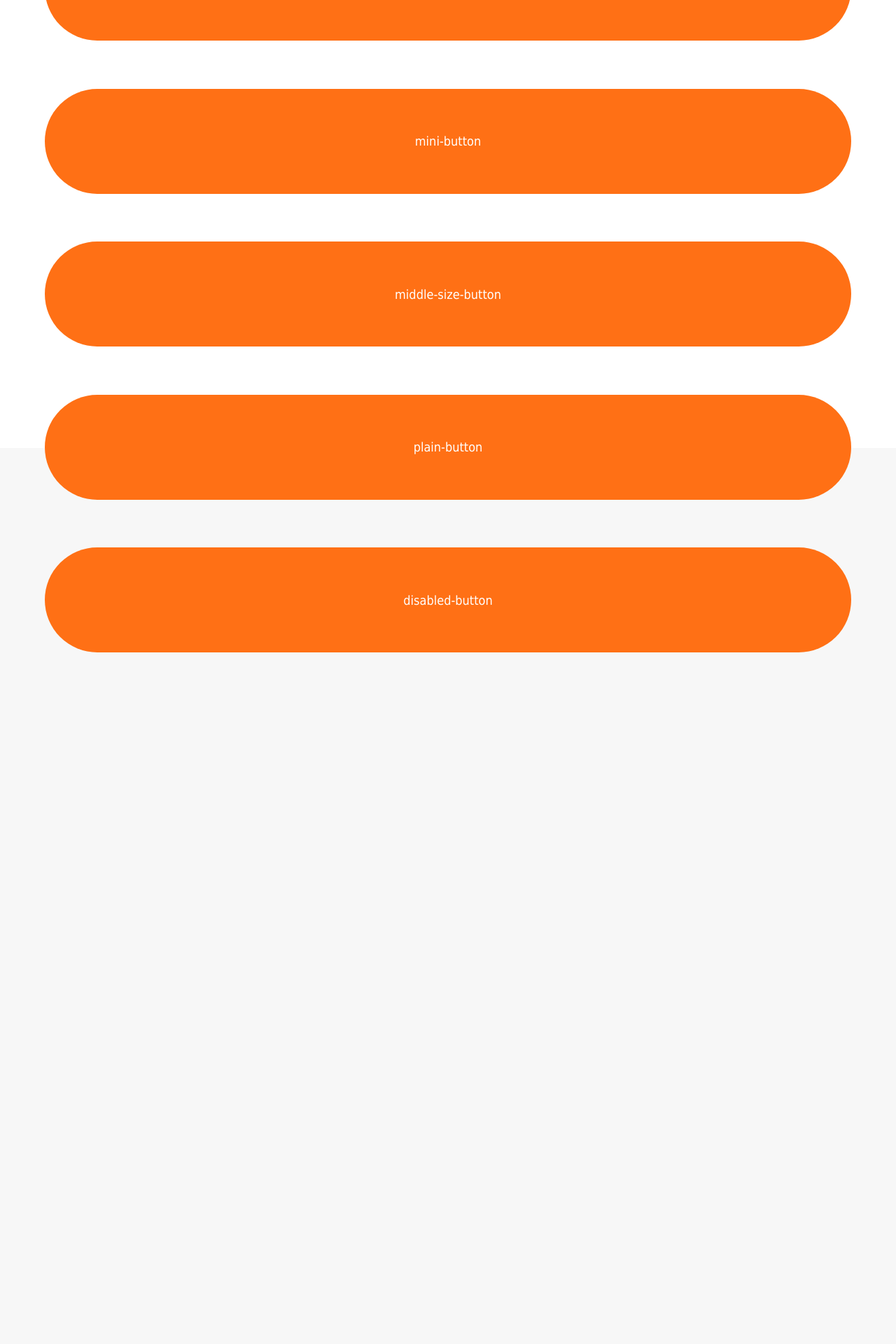
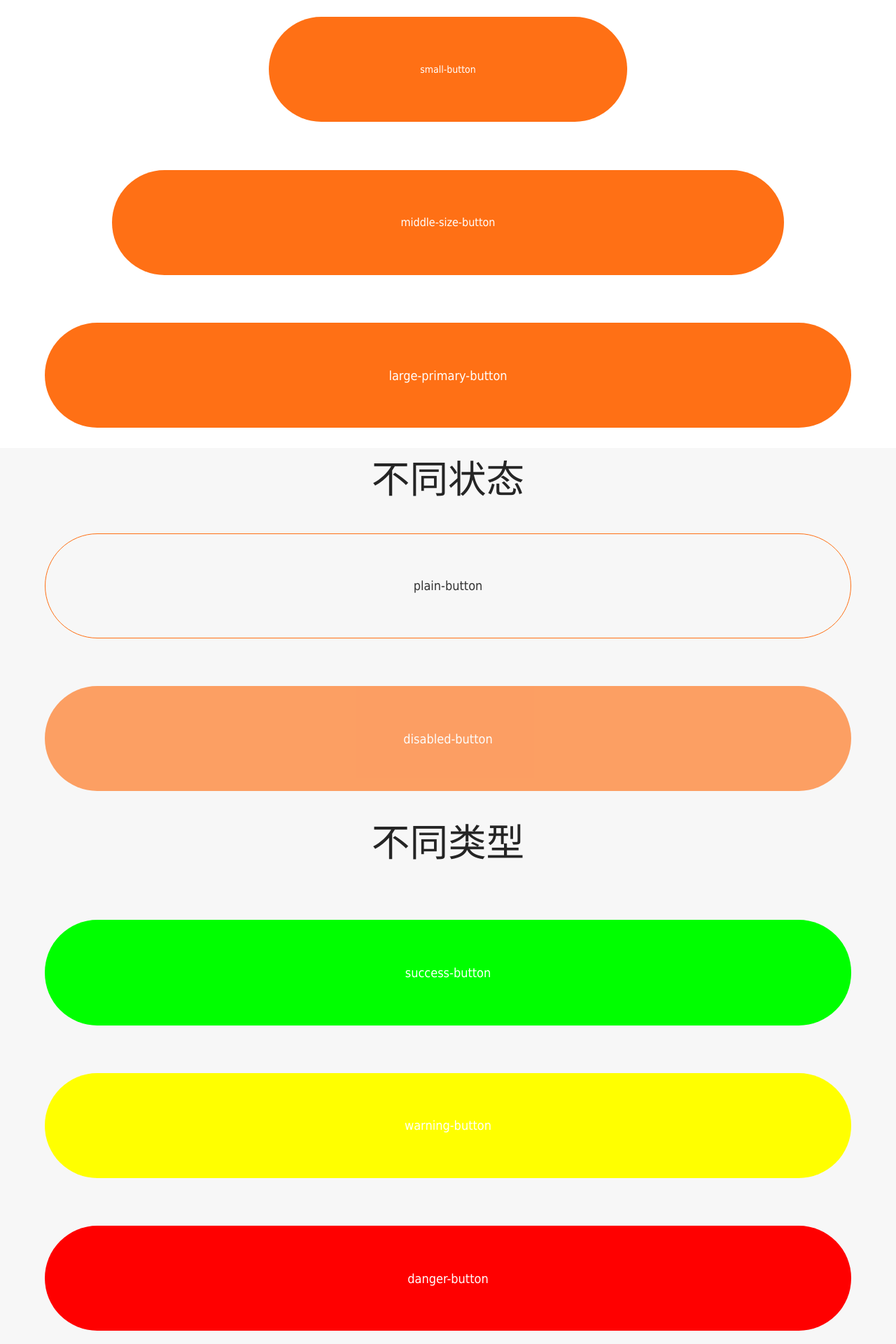
Before and after one commit to knfe/knui, a Vue app: page /#/ in a window 1280 px wide. Shown: the part 160-2080 px from the top of the page at 70% size. Before the commit the page ends 1092 px from the top, so only its background shows below. Built offline with nearby package versions, Linux system fonts and the light colour scheme.

Commit message:
增加buttonz示例

```diff
--- a/packages/button/demo/index.vue
+++ b/packages/button/demo/index.vue
@@ -1,10 +1,20 @@
 <template>
   <div class="demo-button g-pt20">
-    <kn-button @click="clickMe" class="g-md20">default-means-big-button</kn-button>
-    <kn-button @click="clickMe1" class="g-mt20">mini-button</kn-button>
-    <kn-button @click="clickMe2" class="g-mt20">middle-size-button</kn-button>
-    <kn-button @click="clickMe3" class="g-mt20">plain-button</kn-button>
-    <kn-button @click="clickMe4" class="g-mt20">disabled-button</kn-button>
+    <!-- 不同size -->
+    <h2 class="g-tac g-fs16 g-mb10">不同size</h2>
+    <kn-button @click="clickMe1" :size="'small'" class="g-md20">small-button</kn-button>
+    <kn-button @click="clickMe2" :size="'middle'" class="g-mt20">middle-size-button</kn-button>
+    <kn-button @click="clickMe" class="g-mt20">large-primary-button</kn-button>
+    <!-- 不同状态 -->
+    <h2 class="g-tac g-fs16 g-mt10">不同状态</h2>
+    <kn-button @click="clickMe3" :plain="true" class="g-mt10">plain-button</kn-button>
+    <kn-button @click="clickMe4" :disabled="true" class="g-mt20">disabled-button</kn-button>
+    <!-- 不同类型 -->
+    <h2 class="g-tac g-fs16 g-mt10">不同类型</h2>
+    <kn-button @click="clickMe" :type="'success'" class="g-mt20">success-button</kn-button>
+    <kn-button @click="clickMe" :type="'warning'" class="g-mt20">warning-button</kn-button>
+    <kn-button @click="clickMe" :type="'danger'" class="g-mt20">danger-button</kn-button>
+    <kn-button @click="clickMe" :type="'danger'" :size="'middle'" :disabled="true" class="g-mt20 g-mb20">mix-props-button</kn-button>
   </div>
 </template>
 <script>
@@ -34,7 +44,7 @@ export default {
       window.alert('You clicked plain-button now!')
     },
     clickMe4() {
-      window.alert('This is disabled button!')
+      window.alert('This is disabled button!If you see this popup, there is something wrong with code..')
     }
   }
 }
--- a/packages/button/index.scss
+++ b/packages/button/index.scss
@@ -18,3 +18,39 @@
   @include button();
   background: $kn-cl-primary;
 }
+.kn-button--middle {
+  width: 75%;
+  font-size: 16px;
+}
+.kn-button--small {
+  width: 40%;
+  font-size: 14px;
+}
+.is-plain {
+  color: $kn-cl-default;
+  background: rgba($color: #fff, $alpha: 0);
+  border: 1px solid $kn-cl-primary;
+}
+/**
+* 复写浏览器默认样式button disabled
+*/
+button:disabled {
+  pointer-events: none;
+  cursor: not-allowed;
+  filter: alpha(opacity=65);
+  -webkit-box-shadow: none;
+  box-shadow: none;
+  opacity: .65;
+}
+
+.kn-button--success {
+  background: #0f0;
+}
+
+.kn-button--warning {
+  background: #ff0;
+}
+
+.kn-button--danger {
+  background: #f00;
+}
--- a/packages/button/index.vue
+++ b/packages/button/index.vue
@@ -26,10 +26,9 @@ export default{
   props: {
     type: {
       type: String,
-      default: 'default',
+      default: 'primary',
       validator(value) {
         return [
-          'default',
           'primary',
           'success',
           'warning',
@@ -44,7 +43,8 @@ export default{
         return [
           'normal',
           'small',
-          'large'
+          'large',
+          'middle'
         ].includes(value)
       }
     },
--- a/packages/style/__global.scss
+++ b/packages/style/__global.scss
@@ -89,3 +89,15 @@ $htmlMaxWidth: 768px;
     padding-left: px2rem($i);
   }
 }
+
+.g-tac {
+  text-align: center;
+}
+
+.g-tal {
+  text-align: left;
+}
+
+.g-tar {
+  text-align: right;
+}
```
